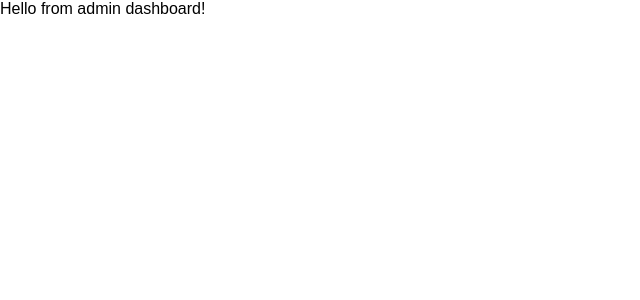
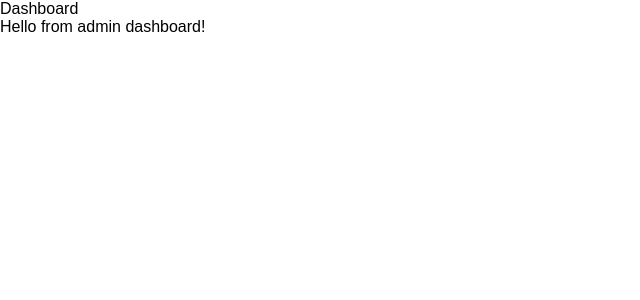
Before and after one commit to singhbraj/cravecart-admin-dashboard, a React (Vite) app: page / in a window 1280 px wide. Shown: the top 300 px of the page, without its empty margins (0-640 px from the left). Built offline with nearby package versions, Linux system fonts and the light colour scheme.

Commit message:
add layout

```diff
--- /dev/null
+++ b/src/layouts/dashboard.tsx
@@ -0,0 +1,12 @@
+import { Outlet } from "react-router-dom";
+
+const Dashboard = () => {
+  return (
+    <div>
+      Dashboard
+      <Outlet />
+    </div>
+  );
+};
+
+export default Dashboard;
--- /dev/null
+++ b/src/layouts/nonAuth.tsx
@@ -0,0 +1,12 @@
+import { Outlet } from "react-router-dom";
+
+const NonAuth = () => {
+  return (
+    <div>
+      NonAuth
+      <Outlet />
+    </div>
+  );
+};
+
+export default NonAuth;
```
Also changed, not shown: src/router.tsx (+24 -11 lines).
